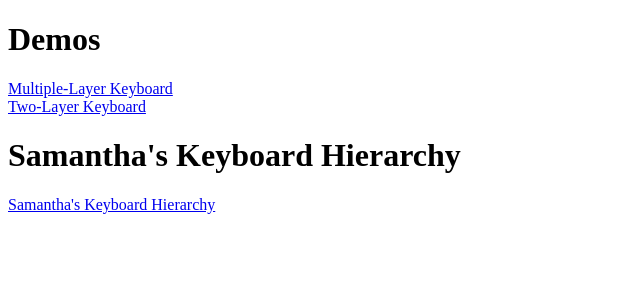
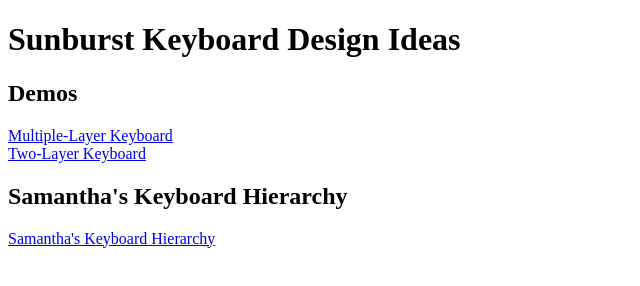
Before and after one commit to cindyli/sunburst_keyboard, a plain HTML site: page index.html in a window 1280 px wide. Shown: the whole page, without its empty margins (0-640 px from the left). Drawn offline with Linux system fonts and the light colour scheme.

Commit message:
fix: add home page title

```diff
--- a/index.html
+++ b/index.html
@@ -1,15 +1,17 @@
 <!DOCTYPE html>
 <html>
   <head>
+    <title>Sunburst Keyboard Design Ideas</title>
     <link rel="stylesheet" href="./css/styles.css"></script>
   </head>
 
   <body>
-    <h1>Demos</h1>
+    <h1>Sunburst Keyboard Design Ideas</h1>
+    <h2>Demos</h2>
     <a href="multi-layers.html">Multiple-Layer Keyboard</a><br />
     <a href="two-layers.html">Two-Layer Keyboard</a>
 
-    <h1>Samantha's Keyboard Hierarchy</h1>
+    <h2>Samantha's Keyboard Hierarchy</h2>
     <a href="SKeyboards.html">Samantha's Keyboard Hierarchy</a>
   </body>
 </html>
```
